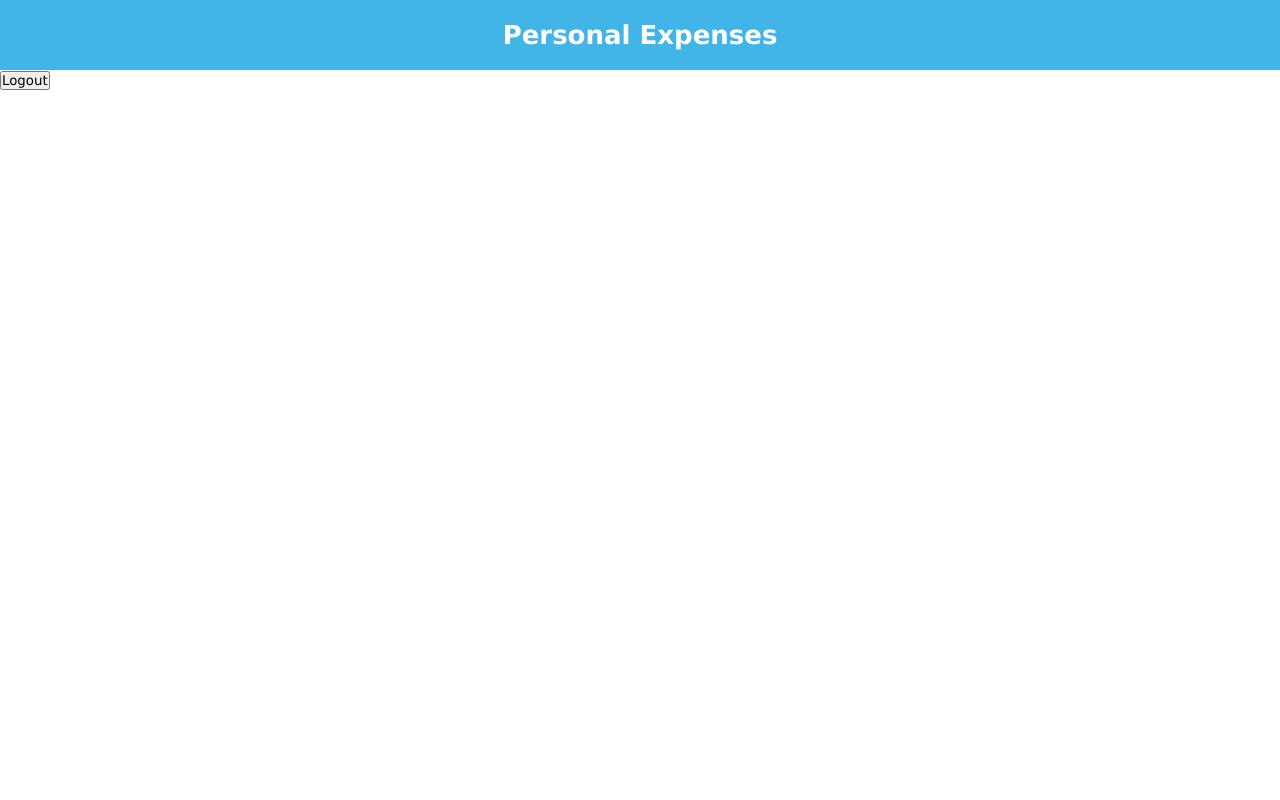
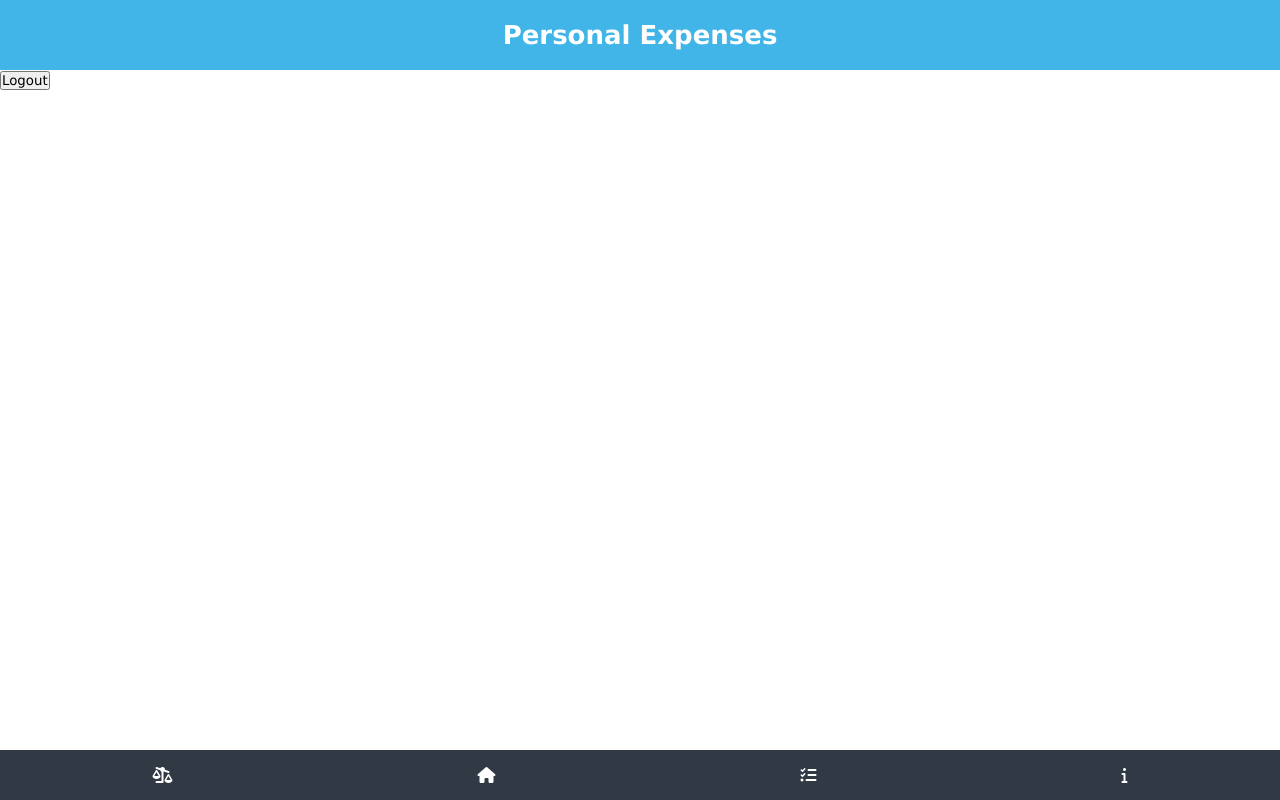
Before and after one commit to tadeuasarro/track-app, a React (Create React App) app: page / in a window 1280 px wide. Both pictures are taken after a click on the button "Login". Built offline with nearby package versions, Linux system fonts and the light colour scheme.

Commit message:
Stop work for the day, almost finished footer

```diff
--- a/public/index.html
+++ b/public/index.html
@@ -4,6 +4,7 @@
     <meta charset="utf-8" />
     <meta name="viewport" content="width=device-width, initial-scale=1" />
     <title>Personal Expenses</title>
+    <script src="https://kit.fontawesome.com/fdaa9ad399.js" crossorigin="anonymous"></script>
   </head>
   <body>
     <div id="root"></div>
--- a/src/Routes.js
+++ b/src/Routes.js
@@ -1,10 +1,16 @@
 import { BrowserRouter, Switch, Route } from 'react-router-dom';
 import Home from './components/home/Home';
+import Measures from './components/measures/Measures';
+import Progress from './components/progress/Progress';
+import More from './components/more/More';
 
 const Routes = () => (
   <BrowserRouter>
     <Switch>
       <Route path="/" component={Home} exact />
+      <Route path="/measures" component={Measures} />
+      <Route path="/progress" component={Progress} />
+      <Route path="/more" component={More} />
     </Switch>
   </BrowserRouter>
 );
--- /dev/null
+++ b/src/components/footer/Footer.js
@@ -0,0 +1,23 @@
+import { Link } from 'react-router-dom';
+import './footer.css';
+
+console.log(window.location.pathname);
+
+const Footer = () => (
+  <div className="footer-container">
+    <Link className="footer-link" to="/measures">
+      <i className="fas fa-balance-scale-right" />
+    </Link>
+    <Link className="footer-link" to="/">
+      <i className="fas fa-home" />
+    </Link>
+    <Link className="footer-link" to="/progress">
+      <i className="fas fa-tasks" />
+    </Link>
+    <Link className="footer-link" to="/more">
+      <i className="fas fa-info" />
+    </Link>
+  </div>
+);
+
+export default Footer;
--- /dev/null
+++ b/src/components/footer/footer.css
@@ -0,0 +1,21 @@
+.active {
+  background-color: #41b5e8;
+}
+
+.footer-container {
+  display: grid;
+  width: 100%;
+  grid-template-columns: auto auto auto auto;
+  position: fixed;
+  bottom: 0;
+  height: 50px;
+  background-color: #313944;
+}
+
+.footer-link {
+  display: flex;
+  justify-content: center;
+  align-items: center;
+  text-decoration: none;
+  color: #fff;
+}
--- a/src/components/home/Home.js
+++ b/src/components/home/Home.js
@@ -1,5 +1,6 @@
 import { useDispatch } from 'react-redux';
 import { eraseSession } from '../../actions/index';
+import Footer from '../footer/Footer';
 
 const Home = () => {
   const dispatch = useDispatch(state => state);
@@ -12,6 +13,7 @@ const Home = () => {
   return (
     <div>
       <button onClick={() => handleClick()} type="button">Logout</button>
+      <Footer />
     </div>
   );
 };
--- /dev/null
+++ b/src/components/measures/Measures.js
@@ -0,0 +1,9 @@
+import Footer from '../footer/Footer';
+
+const Measures = () => (
+  <div>
+    <Footer />
+  </div>
+);
+
+export default Measures;
--- /dev/null
+++ b/src/components/more/More.js
@@ -0,0 +1,9 @@
+import Footer from '../footer/Footer';
+
+const More = () => (
+  <div>
+    <Footer />
+  </div>
+);
+
+export default More;
--- /dev/null
+++ b/src/components/progress/Progress.js
@@ -0,0 +1,9 @@
+import Footer from '../footer/Footer';
+
+const Progress = () => (
+  <div>
+    <Footer />
+  </div>
+);
+
+export default Progress;
--- a/src/components/app/App.js
+++ b/src/containers/app/App.js
@@ -1,8 +1,8 @@
 import { useSelector, useDispatch } from 'react-redux';
 import { createSession } from '../../actions/index';
-import Navbar from '../navbar/Navbar';
+import Navbar from '../../components/navbar/Navbar';
 import Routes from '../../Routes';
-import Login from '../../containers/login/Login';
+import Login from '../login/Login';
 import './app.css';
 
 const App = () => {
--- a/src/index.js
+++ b/src/index.js
@@ -2,7 +2,7 @@ import React from 'react';
 import ReactDOM from 'react-dom';
 import { Provider } from 'react-redux';
 import store from './store/index';
-import App from './components/app/App';
+import App from './containers/app/App';
 import './index.css';
 
 ReactDOM.render(
```
Also changed, not shown: src/containers/app/app.css (renamed from src/components/app/app.css).
